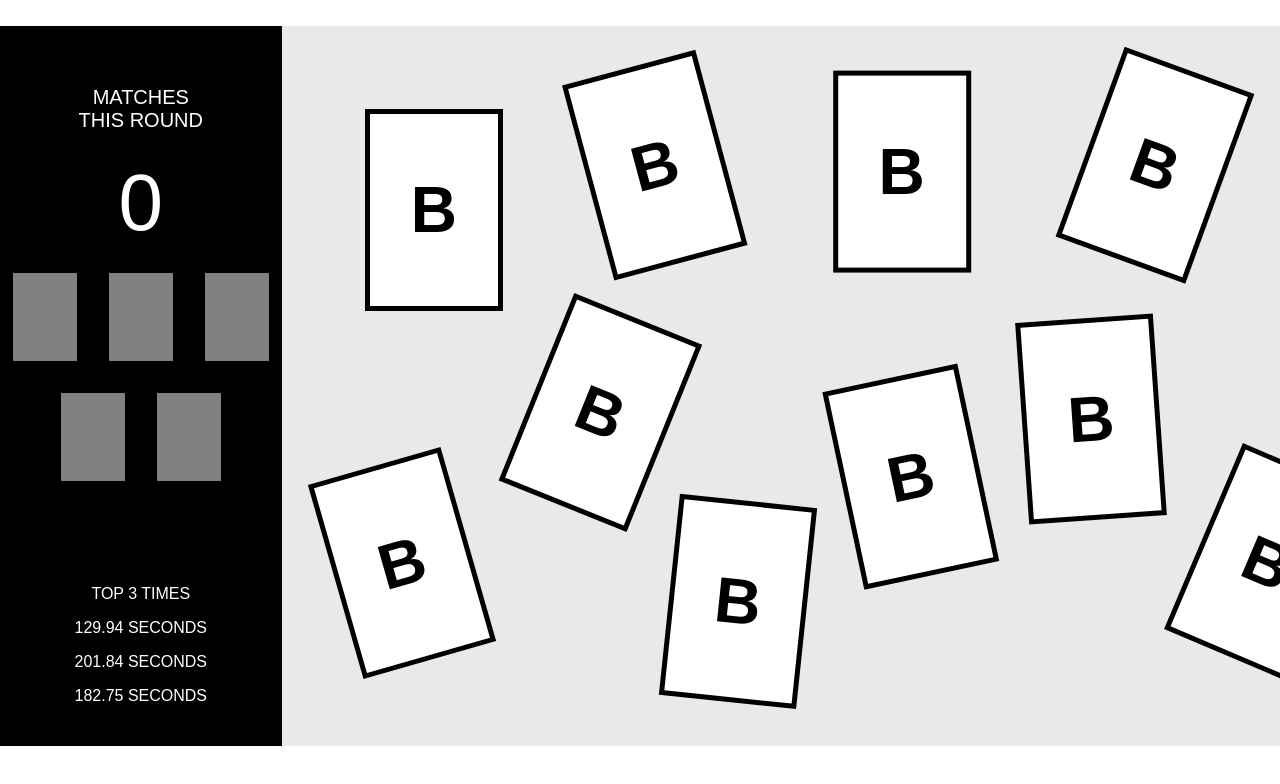
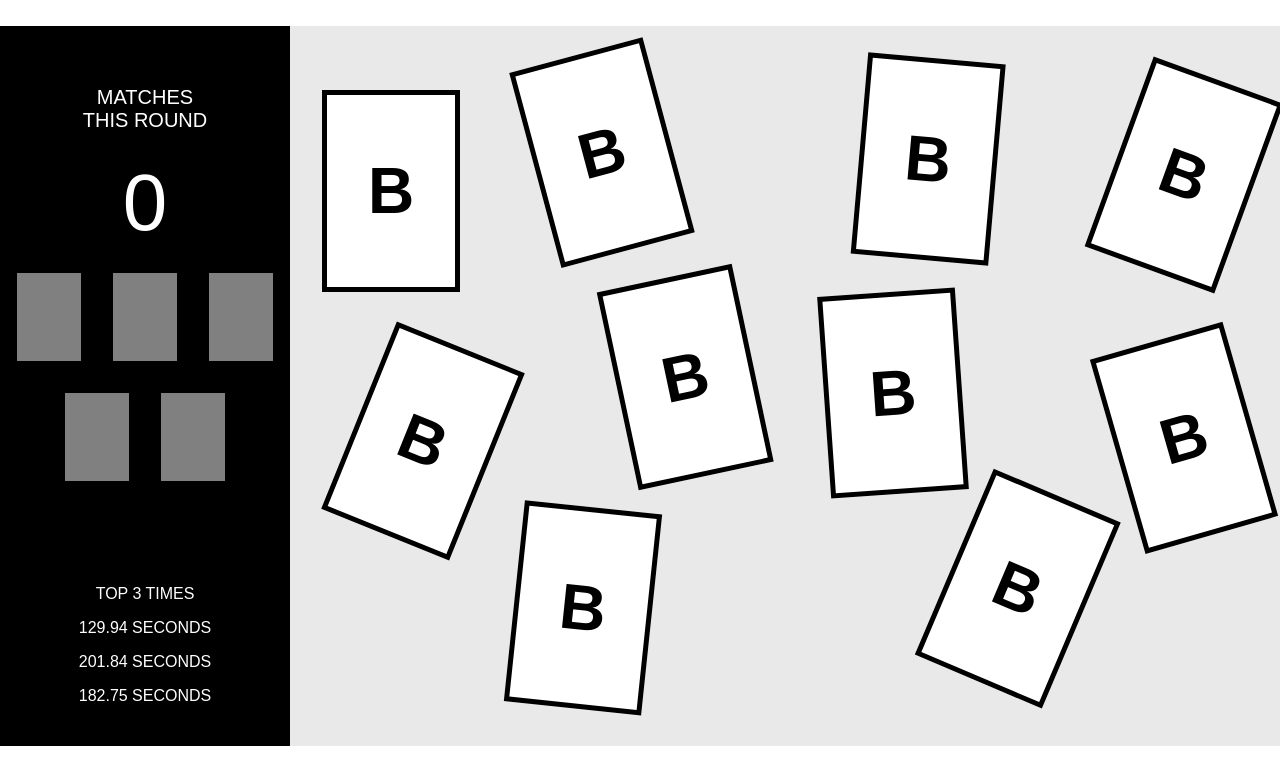
Before and after one commit to collinkallery/which-beyonce, a plain HTML site: page index.html in a window 1280 px wide. Shown: the part 70-854 px from the top of the page. Before the commit the page ends 817 px from the top, so only its background shows below. Drawn offline with Linux system fonts and the light colour scheme.

Commit message:
Added functionality for displaying the cards with their associated IDs

```diff
--- a/deck.js
+++ b/deck.js
@@ -1,17 +1,17 @@
+var card0 = new Card('bey1', 'assets/bey1.jpg');
 var card1 = new Card('bey1', 'assets/bey1.jpg');
-var card2 = new Card('bey1', 'assets/bey1.jpg');
+var card2 = new Card('bey2', 'assets/bey2.jpg');
 var card3 = new Card('bey2', 'assets/bey2.jpg');
-var card4 = new Card('bey2', 'assets/bey2.jpg');
+var card4 = new Card('bey3', 'assets/bey3.jpg');
 var card5 = new Card('bey3', 'assets/bey3.jpg');
-var card6 = new Card('bey3', 'assets/bey3.jpg');
+var card6 = new Card('bey4', 'assets/bey4.jpg');
 var card7 = new Card('bey4', 'assets/bey4.jpg');
-var card8 = new Card('bey4', 'assets/bey4.jpg');
+var card8 = new Card('bey5', 'assets/bey5.jpg');
 var card9 = new Card('bey5', 'assets/bey5.jpg');
-var card10 = new Card('bey5', 'assets/bey5.jpg');
 
 class Deck {
   constructor() {
-    this.cards = [card1, card2, card3, card4, card5, card6, card7, card8, card9, card10];
+    this.cards = [card0, card1, card2, card3, card4, card5, card6, card7, card8, card9];
     this.matchedCards = [];
     this.selectedCards = [];
   }
@@ -24,9 +24,4 @@ class Deck {
   moveToMatched() {
 
   }
-  // populateDeck() {
-  //   for (var i = 0; i < this.cards.length; i++) {
-  //     this.cards.push(card);
-  //   }
-  // }
 }
--- a/index.html
+++ b/index.html
@@ -34,22 +34,7 @@
       </section>
     </aside>
     <main class="game-page">
-      <section class="unknown-card-top">
-        <!-- <div class="unknown-card card-1">B</div>
-        <div class="unknown-card card-2 rotate-left">B</div>
-        <div class="unknown-card card-3 rotate-left">B</div>
-        <div class="unknown-card card-4 rotate-right">B</div> -->
-      </section>
-      <section class="unknown-card-middle">
-        <!-- <div class="unknown-card card-5">B</div>
-        <div class="unknown-card card-6 rotate-left">B</div>
-        <div class="unknown-card card-7 rotate-right">B</div> -->
-      </section>
-      <section class="unknown-card-bottom">
-        <!-- <div class="unknown-card card-8 rotate-right">B</div>
-        <div class="unknown-card card-9">B</div>
-        <div class="unknown-card card-10 rotate-left">B</div> -->
-      </section>
+
     </main>
     <main class="winner-page hidden">
         <section class="congrats-container">
--- a/main.js
+++ b/main.js
@@ -1,41 +1,42 @@
 var deck = new Deck;
-var topRow = document.querySelector('.unknown-card-top');
-var middleRow = document.querySelector('.unknown-card-middle');
-var bottomRow = document.querySelector('.unknown-card-bottom');
-var card1 = new Card('bey1', 'assets/bey1.jpg');
-var card2 = new Card('bey1', 'assets/bey1.jpg');
-var card3 = new Card('bey2', 'assets/bey2.jpg');
-var card4 = new Card('bey2', 'assets/bey2.jpg');
-var card5 = new Card('bey3', 'assets/bey3.jpg');
-var card6 = new Card('bey3', 'assets/bey3.jpg');
-var card7 = new Card('bey4', 'assets/bey4.jpg');
-var card8 = new Card('bey4', 'assets/bey4.jpg');
-var card9 = new Card('bey5', 'assets/bey5.jpg');
-var card10 = new Card('bey5', 'assets/bey5.jpg');
-window.onload = prepareDeck()
+var gamePage = document.querySelector('.game-page');
+window.onload = prepareDeck();
+
+gamePage.addEventListener('click', revealImage);
 
 function prepareDeck() {
-  // deck.populateDeck();
   displayCards();
   console.log(deck.cards);
 }
 
 function displayCards() {
-  var cardNum = 0;
-  for (var i = 0; i < 10; i++) {
-    cardNum++
+  for (var i = 0; i < deck.cards.length; i++) {
     var createdCard = document.createElement('div');
     createdCard.classList.add('unknown-card');
     createdCard.innerText = 'B';
-    if (cardNum <= 4) {
-      createdCard.classList.add(`card-${cardNum}`);
-      topRow.appendChild(createdCard);
-    } else if (cardNum <= 7) {
-      createdCard.classList.add(`card-${cardNum}`);
-      middleRow.appendChild(createdCard);
-    } else if (cardNum <= 10) {
-      createdCard.classList.add(`card-${cardNum}`);
-      bottomRow.appendChild(createdCard);
-    }
+    createdCard.id = `card-${i}`;
+    createdCard.setAttribute('data-id', i);
+    createdCard.setAttribute('data-face-up', false);
+    var wrapper = document.createElement('div');
+    wrapper.classList.add('card-wrapper');
+    wrapper.appendChild(createdCard);
+    gamePage.appendChild(wrapper);
   }
 }
+
+
+function revealImage() {
+  if (!event.target.classList.contains('unknown-card')) {
+    return;
+  }
+  if (event.target.getAttribute('data-face-up') === 'false') {
+    event.target.setAttribute('data-face-up', true);
+    var cardIndex = event.target.getAttribute('data-id');
+    var objectCard = deck.cards[cardIndex];
+    event.target.innerHTML = objectCard.matchInfo;
+    deck.selectedCards.push(objectCard);
+  } else {;
+    event.target.setAttribute('data-face-up', false);
+    event.target.innerHTML = "B";
+  }
+}
--- a/styles.css
+++ b/styles.css
@@ -25,7 +25,7 @@ header {
 }
 
 aside {
-  width: 22%;
+  min-width: 290px;
   height: 90vh;
   background-color: black;
   display: flex;
@@ -88,15 +88,25 @@ main {
   display: none;
 }
 
+.game-page {
+  display: flex;
+  flex-wrap: wrap;
+  justify-content: space-between;
+  min-width: 1100px;
+  flex-direction: row;
+}
+.card-wrapper {
+  flex: 1 0 21%;
+}
 .unknown-card {
   font-size: 4em;
   background-color: white;
   width: 2em;
   height: 3em;
-  display: flex;
+  display: inline-flex;
   justify-content: center;
   align-items: center;
-  margin: .3em;
+  margin: .5em;
   font-weight: bold;
   border: .08em solid black;
 }
@@ -108,44 +118,44 @@ main {
   flex-direction: row;
 }
 
-.card-1 {
-  transform: translate(1em, 1em);
+#card-0 {
+  transform: translate(0em, .5em);
 }
 
-.card-2 {
-  transform: translate(1.7em, .3em) rotate(-15deg);
+#card-1 {
+  transform: translate(-1em, -.1em) rotate(-15deg);
 }
 
-.card-3 {
-  transform: translate(2.8em, .4em);
+#card-2 {
+  transform: translate(-.2em, 0em) rotate(5deg);
 }
 
-.card-4 {
-  transform: translate(4em, .3em) rotate(20deg);
+#card-3 {
+  transform: translate(-.5em, .25em) rotate(20deg);
 }
 
-.card-5 {
-  transform: translate(3.6em, .4em) rotate(22deg);
+#card-4 {
+  transform: translate(.5em, .25em) rotate(22deg);
 }
 
-.card-6 {
-  transform: translate(5.7em, 1.4em) rotate(-12deg);
+#card-5 {
+  transform: translate(.3em, -.75em) rotate(-12deg);
 }
 
-.card-7 {
-  transform: translate(5.75em, .5em) rotate(-4deg);
+#card-6 {
+  transform: translate(-.75em, -.5em) rotate(-4deg);
 }
 
-.card-8 {
-  transform: translate(.5em, -1em) rotate(-16deg);
+#card-7 {
+  transform: translate(-.5em, .2em) rotate(-16deg);
 }
 
-.card-9 {
-  transform: translate(3em, -.4em) rotate(6deg);
+#card-8 {
+  transform: translate(3em, -1.3em) rotate(6deg);
 }
 
-.card-10 {
-  transform: translate(8.5em, -1em) rotate(23deg);
+#card-9 {
+  transform: translate(1.2em, -1.6em) rotate(23deg);
 }
 
 .winner-page {
```
